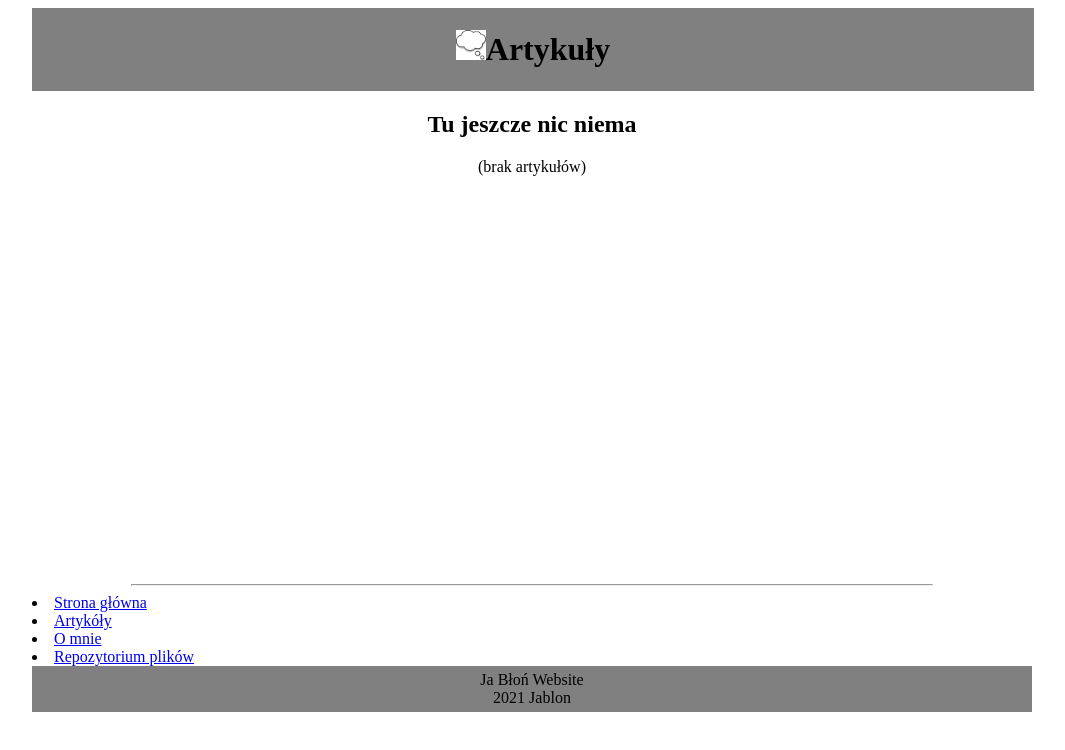
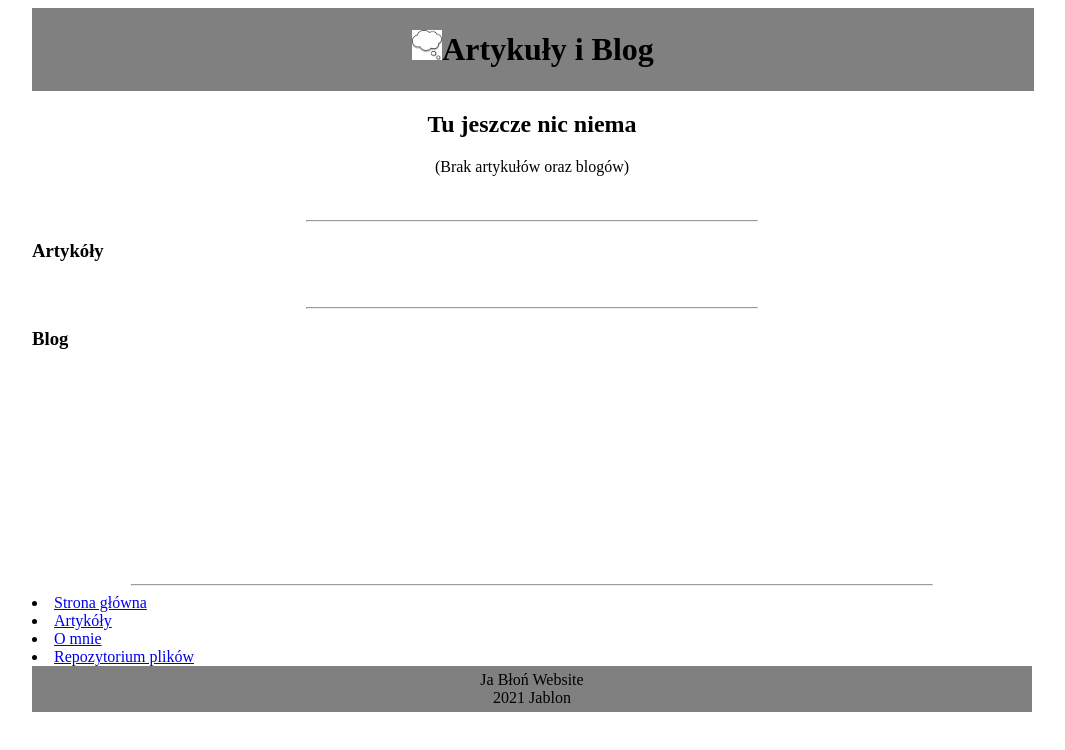
Before and after one commit to AdamiPhone/jablon-website, a plain HTML site: page news.html in a window 1280 px wide. Shown: the whole page, without its empty margins (108-1173 px from the left). Drawn offline with Linux system fonts and the light colour scheme.

Commit message:
update and repair

```diff
--- a/news.html
+++ b/news.html
@@ -2,7 +2,7 @@
 
 <head>
 <meta http-equiv="Content-Type" content="text/html; charset=utf-8">
-<title> Ja Blon Website-files</title>
+<title> Ja Blon Website-Artykóły i Blog</title>
 <meta name="description" content="Ta strona sieci web jest o moim kanale na YouTube i o mnie pod nazwą ja błoń. Można na niej również pobierać pliki" />
 <meta name="keywords" content="film, filmy, filmiki, ja_blon, yt jablon, Adam Mrozicki, adam yt, ja błoń, ja_błoń" />
 <meta name="viewport" content="width=device-width, initial-scale=1.0">
@@ -45,11 +45,15 @@ padding: 5px;
 <body>
 <div id="container">
 <div id="logo">
-<h1><img src="img/artykuly.bmp" width="30" height="30">Artykuły</h1>
+<h1><img src="img/artykuly.bmp" width="30" height="30">Artykuły i Blog</h1>
 </div>
 <div id="artykoly">
 <center><h2>Tu jeszcze nic niema<h2></center>
-<center>(brak artykułów)</center>
+<center>(Brak artykułów oraz blogów)</center><br/><br/>
+<hr size=2 width="450">
+<h3>Artykóły</h3><br/>
+<hr size=2 width="450">
+<h3>Blog</h3>
 </div>
 <div id="others">
 <hr size=2 width="800">
```
Also changed, not shown: filesd.html (+3 -3 lines), index.html (+1 -1 lines), omnie.html (+1 -1 lines).
